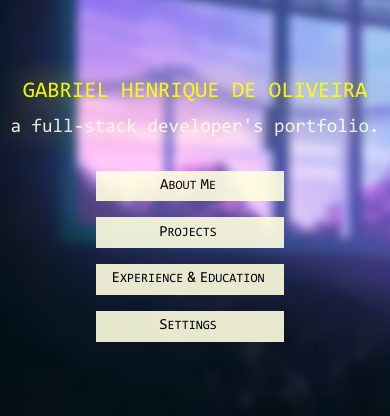
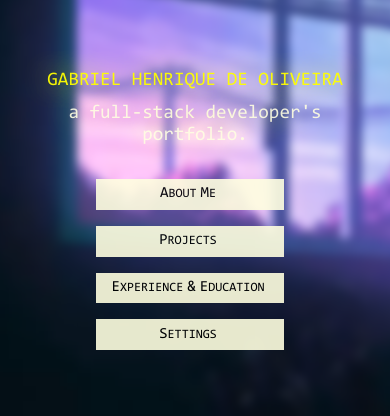
Before and after one commit to GabrielOlvH/portfolio, a React (Create React App) app: page / in a window 390 px wide. Shown: the part 204-620 px from the top of the page. Built offline with nearby package versions, Linux system fonts and the light colour scheme.

Commit message:
Adjustments

```diff
--- a/src/components/about_me/AboutMeScreen.css
+++ b/src/components/about_me/AboutMeScreen.css
@@ -39,7 +39,7 @@
     max-width: 25vw;
     align-items: center;
     @media screen and (max-width: 600px) {
-        max-width: calc(100dvw - 20px);
+        max-width: calc(100dvw - 30px);
     }
 
 }
--- a/src/components/projects_screen/ProjectsScreen.css
+++ b/src/components/projects_screen/ProjectsScreen.css
@@ -12,7 +12,7 @@
     flex-direction: column;
     align-items: center;
     @media screen and (max-width: 600px) {
-        max-width: calc(100dvw - 20px);
+        max-width: calc(100dvw - 30px);
     }
 
 }
--- a/src/components/title_screen/TitleScreen.css
+++ b/src/components/title_screen/TitleScreen.css
@@ -5,7 +5,7 @@
     justify-content: center;
     text-align: left;
     @media screen and (max-width: 600px) {
-        max-width: calc(100dvw - 20px);
+        max-width: calc(100dvw - 30px);
     }
 }
 
@@ -17,10 +17,9 @@
     opacity: 95%;
     font-size: 2rem;
     text-shadow: 0 0 30px #e0e01f;
-    text-wrap: nowrap;
 
     @media screen and (max-width: 1000px) {
-        font-size: 1.4rem;
+        font-size: 1.2rem;
     }
 }
 
```
